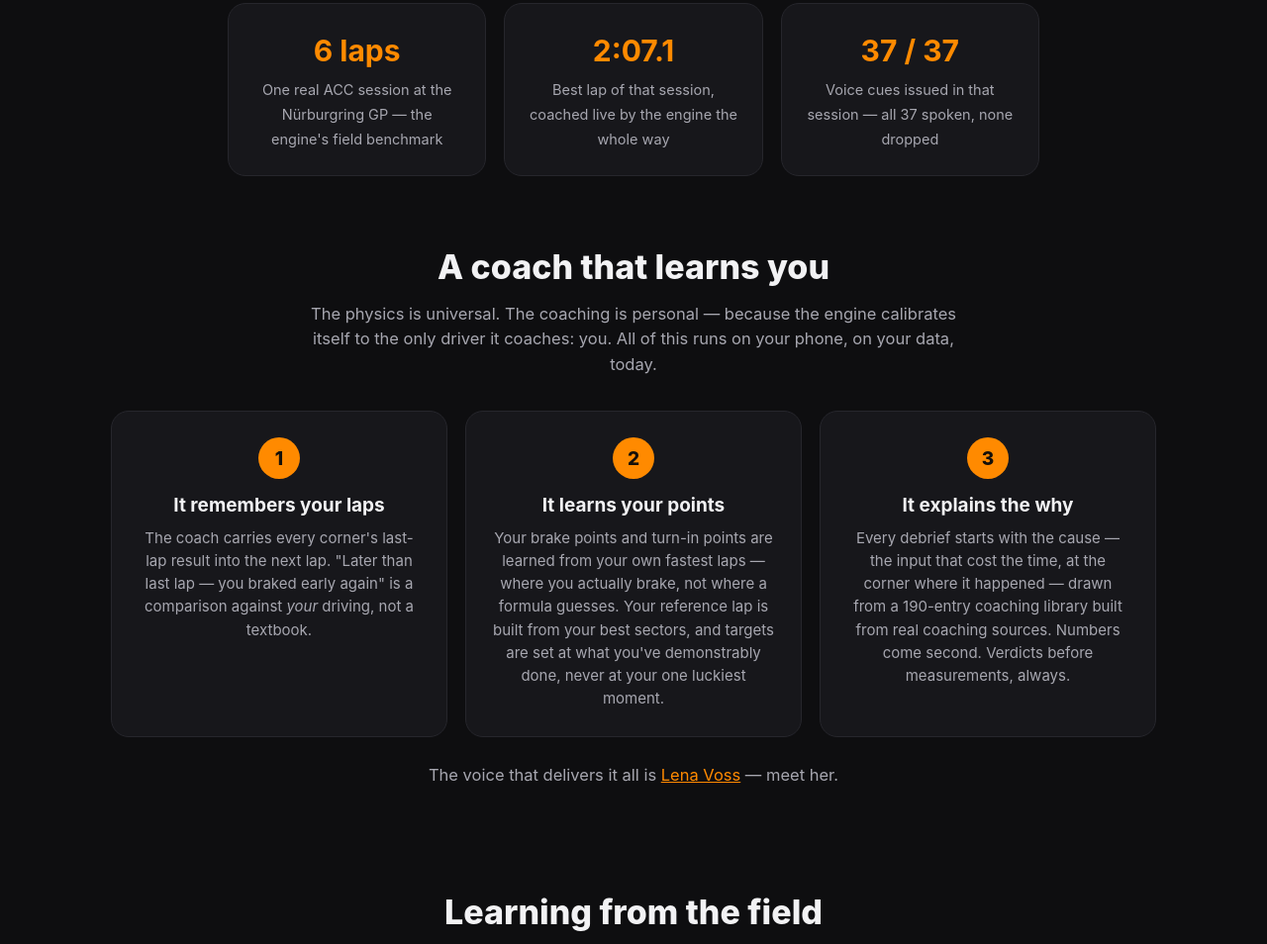
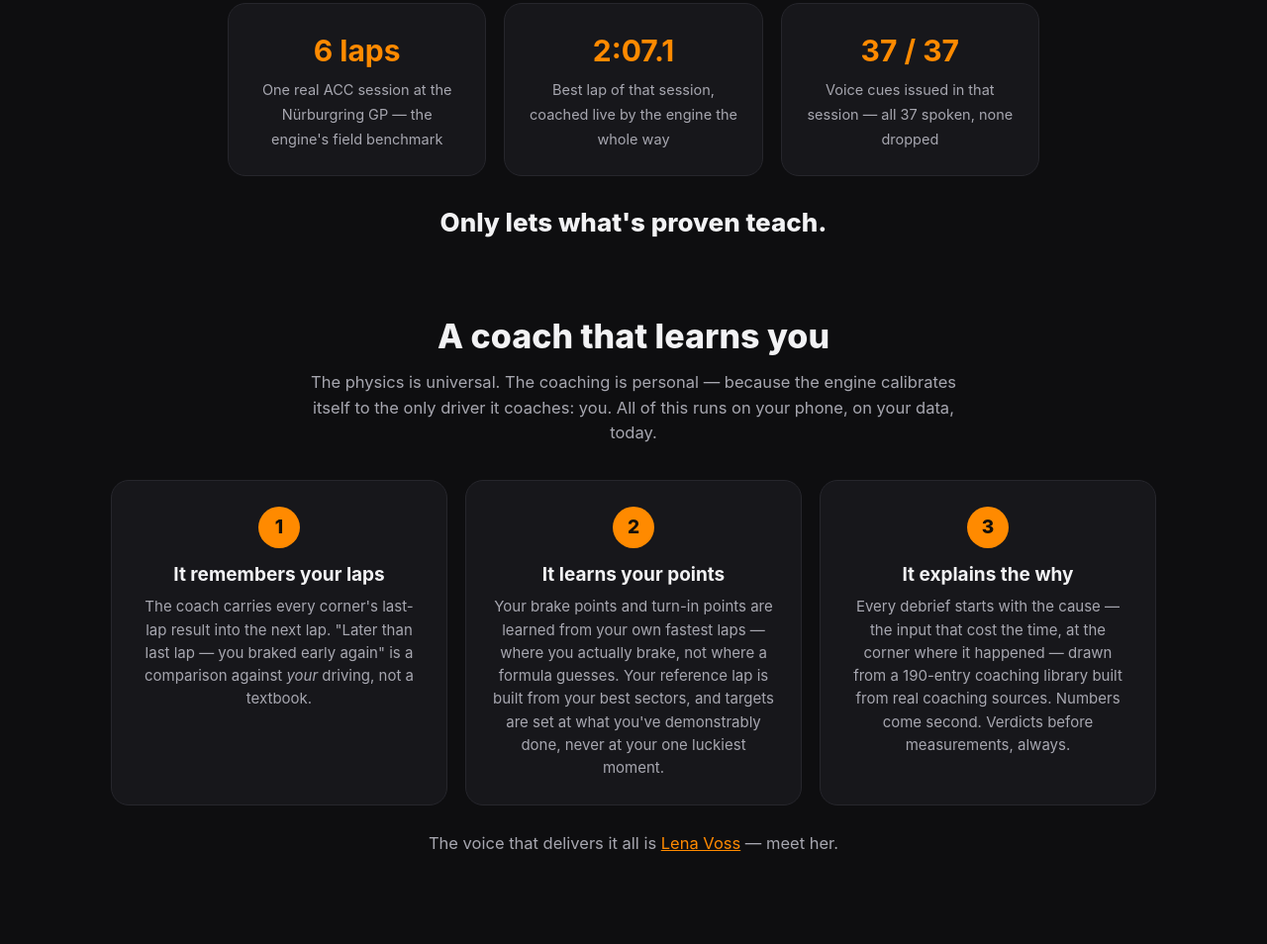
Before and after one commit to dmodaragamage/RaceHero-Site, a website: page engine.html in a window 1280 px wide. Shown: the part 1913-2867 px from the top of the page at 99% size. Drawn offline with Linux system fonts and the light colour scheme.

Commit message:
Engine: 'Only lets what's proven teach.' closes the proof section

```diff
--- a/engine.html
+++ b/engine.html
@@ -115,6 +115,7 @@
     <div class="stat"><b>2:07.1</b><span>Best lap of that session, coached live by the engine the whole way</span></div>
     <div class="stat"><b>37 / 37</b><span>Voice cues issued in that session — all 37 spoken, none dropped</span></div>
   </div>
+  <div class="bigclaim">Only lets what's proven teach.</div>
 </div></section>
 
 <section id="learns-you"><div class="wrap">
```
